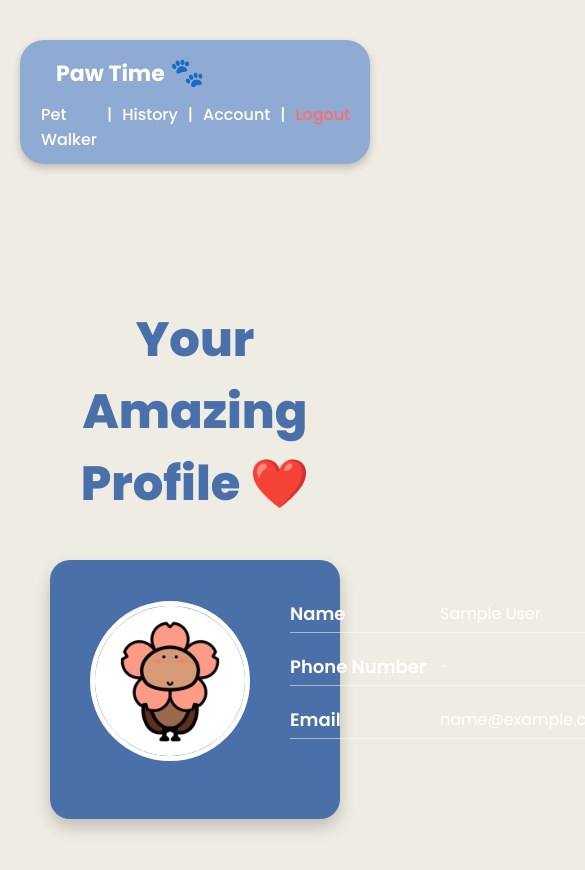
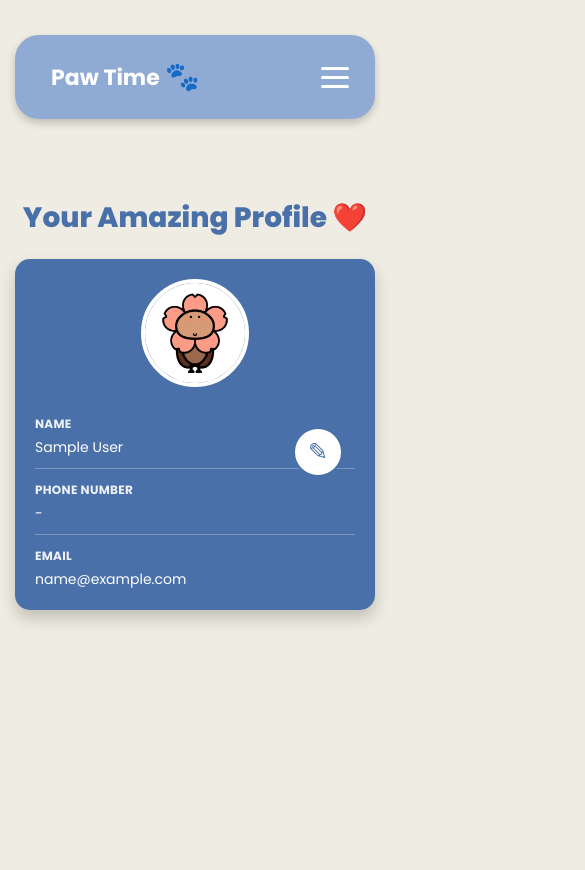
Before and after one commit to AdilBusra/FrontEnd_PawTime_TerlaluAdil, a React (Vite) app: page /account in a window 390 px wide. Shown: the top 870 px of the page, 585 px wide, since content can reach past the window. Built offline with nearby package versions, Linux system fonts and the light colour scheme; no server answers; sample sign-in values are in the browser's storage; a small style sheet from the web is missing.

Commit message:
Mobile styling

```diff
--- a/src/App.css
+++ b/src/App.css
@@ -30,6 +30,9 @@ body {
 .main-header-container {
   padding: 20px;
   background-color: #efece3;
+  position: relative;
+  z-index: 100;
+  overflow: visible;
 }
 .navbar-content {
   background-color: #8fabd4; /* Biru Pucat */
@@ -42,6 +45,93 @@ body {
   color: white;
   max-width: 1500px;
   margin: 20px auto;
+  position: relative;
+  overflow: visible;
+}
+
+/* Burger Menu Button */
+.burger-menu-btn {
+  display: none;
+  flex-direction: column;
+  background: none;
+  border: none;
+  cursor: pointer;
+  padding: 10px;
+  gap: 6px;
+  align-items: center;
+  justify-content: center;
+  z-index: 102;
+  position: relative;
+}
+
+@media (max-width: 768px) {
+  .burger-menu-btn {
+    display: flex !important;
+    margin-left: auto;
+  }
+}
+
+.burger-line {
+  width: 28px;
+  height: 3px;
+  background-color: white;
+  border-radius: 2px;
+  transition: all 0.3s ease;
+  display: block;
+}
+
+/* Mobile Responsive - Show burger menu */
+@media (max-width: 768px) {
+  .main-header-container {
+    padding: 15px;
+    position: relative;
+    z-index: 100;
+  }
+
+  .navbar-content {
+    padding: 15px 20px;
+    border-radius: 30px;
+    flex-wrap: nowrap;
+    min-height: 60px;
+    position: relative;
+    z-index: 101;
+  }
+
+  .logo-section a {
+    font-size: 24px;
+  }
+
+  .logo-icon {
+    font-size: 22px;
+  }
+
+  .nav-link {
+    padding: 15px 20px;
+    font-size: 16px;
+    display: block;
+    color: white;
+    text-decoration: none;
+    border-bottom: 1px solid rgba(255, 255, 255, 0.2);
+    cursor: pointer;
+    transition: background-color 0.2s ease;
+    pointer-events: auto;
+  }
+
+  .nav-link:last-child {
+    border-bottom: none;
+  }
+
+  .nav-link:hover {
+    background-color: rgba(0, 0, 0, 0.15);
+  }
+
+  .nav-link:active {
+    background-color: rgba(0, 0, 0, 0.2);
+  }
+
+  .separator {
+    display: none !important;
+  }
 }
 
 .navbar-container {
@@ -73,7 +163,38 @@ body {
   font-size: 20px;
   font-weight: 500;
   margin-right: 20px;
-}
+  display: flex;
+  align-items: center;
+  gap: 5px;
+}
+
+/* Mobile: Override action-nav display */
+@media (max-width: 768px) {
+  .action-nav {
+    display: none !important;
+    position: absolute;
+    top: 100%;
+    left: 0;
+    right: 0;
+    background-color: #7394c1;
+    flex-direction: column;
+    padding: 0;
+    border-radius: 30px;
+    margin-top: 10px;
+    margin-right: 0;
+    padding-top: 10px;
+    box-shadow: 0 -4px 12px rgba(0, 0, 0, 0.1), 0 4px 12px rgba(0, 0, 0, 0.15);
+    gap: 0;
+    width: 100%;
+    z-index: 1000;
+    pointer-events: auto;
+  }
+
+  .action-nav.mobile-open {
+    display: flex !important;
+  }
+}
+
 .nav-link {
   color: white;
   text-decoration: none;
@@ -1088,6 +1209,8 @@ body {
 .account-page-main {
   text-align: center;
   padding: 60px 50px;
+  background-color: #efece3;
+  min-height: 100vh;
 }
 .profile-heading {
   font-size: 48px;
@@ -1109,6 +1232,7 @@ body {
 }
 .profile-photo-container {
   text-align: center;
+  flex-shrink: 0;
 }
 .profile-photo-container img {
   width: 150px;
@@ -1130,6 +1254,7 @@ body {
 .profile-details {
   flex: 1;
   text-align: left;
+  position: relative;
 }
 .detail-row-account {
   display: flex;
@@ -1144,6 +1269,10 @@ body {
   min-width: 150px;
 }
 .detail-row-account span {
+  flex: 1;
+  font-size: 16px;
+}
+.detail-row-account input {
   flex: 1;
   font-size: 16px;
 }
@@ -1152,6 +1281,147 @@ body {
   color: #ffd700; /* Emas */
   margin-left: 10px;
   cursor: pointer;
+}
+
+/* Mobile Responsive - Profile Page */
+@media (max-width: 768px) {
+  .account-page-main {
+    padding: 20px 15px;
+  }
+
+  .profile-heading {
+    font-size: 28px;
+    margin-bottom: 20px;
+  }
+
+  .profile-card {
+    flex-direction: column;
+    gap: 20px;
+    padding: 20px;
+    border-radius: 15px;
+    position: relative;
+    max-width: 100%;
+    align-items: stretch;
+  }
+
+  .profile-photo-container {
+    width: 100%;
+    flex-shrink: 0;
+    display: flex;
+    flex-direction: column;
+    align-items: center;
+  }
+
+  .profile-photo-container img {
+    width: 100px;
+    height: 100px;
+    border: 4px solid white;
+    margin-bottom: 8px;
+  }
+
+  .profile-details {
+    width: 100%;
+    text-align: left;
+    display: flex;
+    flex-direction: column;
+    gap: 0;
+  }
+
+  .detail-row-account {
+    flex-direction: column;
+    align-items: flex-start;
+    margin-bottom: 12px;
+    padding-bottom: 10px;
+    border-bottom: 1px solid rgba(255, 255, 255, 0.25);
+  }
+
+  .detail-row-account:last-of-type {
+    border-bottom: none;
+    margin-bottom: 0;
+    padding-bottom: 0;
+  }
+
+  .detail-row-account label {
+    font-size: 12px;
+    font-weight: 700;
+    min-width: auto;
+    margin-bottom: 4px;
+    text-transform: uppercase;
+    letter-spacing: 0.3px;
+    color: rgba(255, 255, 255, 0.9);
+    display: block;
+    width: 100%;
+  }
+
+  .detail-row-account span {
+    font-size: 14px;
+    width: 100%;
+    color: white;
+    word-break: break-word;
+  }
+
+  .detail-row-account input {
+    font-size: 14px;
+    width: 100%;
+    padding: 8px 10px;
+    border: 1px solid rgba(255, 255, 255, 0.35);
+    border-radius: 5px;
+    background-color: rgba(255, 255, 255, 0.1);
+    color: white;
+    font-family: inherit;
+    box-sizing: border-box;
+  }
+
+  .detail-row-account input::placeholder {
+    color: rgba(255, 255, 255, 0.5);
+  }
+
+  .detail-row-account input:focus {
+    outline: none;
+    background-color: rgba(255, 255, 255, 0.15);
+    border-color: rgba(255, 255, 255, 0.5);
+  }
+
+  .edit-profile-icon-btn {
+    position: absolute;
+    top: 12px;
+    right: 12px;
+    width: 40px;
+    height: 40px;
+    font-size: 18px;
+    flex-shrink: 0;
+    margin: 0;
+    padding: 0;
+  }
+
+  .profile-action-buttons {
+    display: flex;
+    flex-direction: column;
+    gap: 8px;
+    margin-top: 15px;
+    margin-bottom: 0;
+  }
+
+  .profile-btn-save,
+  .profile-btn-cancel {
+    width: 100%;
+    padding: 10px 14px;
+    font-size: 13px;
+  }
+
+  .profile-walker-buttons {
+    display: flex;
+    flex-direction: column;
+    gap: 8px;
+    width: 100%;
+    margin-top: 12px;
+  }
+
+  .profile-walker-btn {
+    width: 100%;
+    padding: 10px 14px;
+    font-size: 13px;
+  }
 }
 
 /* --- ACCOUNT PAGE / DASHBOARD STYLES --- */
@@ -1645,6 +1915,98 @@ body {
   transform: scale(1.1);
 }
 
+/* Profile Action Buttons */
+.profile-action-buttons {
+  display: flex;
+  gap: 10px;
+  margin-bottom: 15px;
+  margin-top: 20px;
+}
+
+.profile-btn-save,
+.profile-btn-cancel {
+  flex: 1;
+  padding: 12px 20px;
+  color: white;
+  border: none;
+  border-radius: 8px;
+  font-weight: 600;
+  cursor: pointer;
+  font-size: 14px;
+  display: flex;
+  align-items: center;
+  justify-content: center;
+  gap: 8px;
+  transition: all 0.3s ease;
+}
+
+.profile-btn-save {
+  background-color: #4CAF50;
+}
+
+.profile-btn-save:hover {
+  background-color: #45a049;
+  box-shadow: 0 4px 12px rgba(76, 175, 80, 0.3);
+}
+
+.profile-btn-cancel {
+  background-color: #f44336;
+}
+
+.profile-btn-cancel:hover {
+  background-color: #da190b;
+  box-shadow: 0 4px 12px rgba(244, 67, 54, 0.3);
+}
+
+/* Profile Walker Buttons */
+.profile-walker-buttons {
+  display: flex;
+  gap: 10px;
+  margin-top: 20px;
+}
+
+.profile-walker-btn {
+  flex: 1;
+  padding: 12px 20px;
+  background-color: white;
+  color: #4A70A9;
+  border: none;
+  border-radius: 8px;
+  font-weight: 700;
+  cursor: pointer;
+  font-size: 14px;
+  display: flex;
+  align-items: center;
+  justify-content: center;
+  gap: 8px;
+  transition: all 0.3s ease;
+  box-shadow: 0 2px 8px rgba(74, 112, 169, 0.15);
+}
+
+.profile-walker-btn:hover {
+  background-color: #f5f5f5;
+  box-shadow: 0 4px 12px rgba(74, 112, 169, 0.25);
+  transform: translateY(-1px);
+}
+
+.profile-walker-btn i {
+  font-size: 16px;
+}
+
+@media (max-width: 768px) {
+  .profile-walker-buttons {
+    flex-direction: column;
+    gap: 8px;
+    margin-top: 12px;
+  }
+
+  .profile-walker-btn {
+    width: 100%;
+    padding: 10px 14px;
+    font-size: 13px;
+  }
+}
+
 /* --- WALKER ACTIVE BOOKINGS PAGE STYLES --- */
 .walker-confirmation-container {
   padding: 40px 20px;
--- a/src/components/Header.jsx
+++ b/src/components/Header.jsx
@@ -7,6 +7,7 @@ import AlertModal from "./AlertModal";
 function Header({ userRole }) {
   const navigate = useNavigate(); // <-- Panggil Hook
   const [showLogoutAlert, setShowLogoutAlert] = useState(false);
+  const [menuOpen, setMenuOpen] = useState(false); // <-- BARU untuk burger menu
 
   // Check if user is logged in
   const isLoggedIn = !!localStorage.getItem("token");
@@ -34,12 +35,16 @@ function Header({ userRole }) {
       const urlPath = targetPage === "walker" ? "/walkers" : `/${targetPage}`;
       navigate(urlPath);
     }
+
+    // Close menu after navigation
+    setMenuOpen(false);
   };
 
   // Handle Logout
   const handleLogout = (e) => {
     e.preventDefault();
     setShowLogoutAlert(true);
+    setMenuOpen(false); // Close menu
   };
 
   const confirmLogout = () => {
@@ -63,6 +68,7 @@ function Header({ userRole }) {
             onClick={(e) => {
               e.preventDefault();
               navigate("/");
+              setMenuOpen(false);
             }} // Navigasi ke root path
           >
             <span className="logo-text">Paw Time</span>
@@ -70,7 +76,23 @@ function Header({ userRole }) {
           </a>
         </div>
 
-        <nav className="action-nav">
+        {/* Burger Menu Button */}
+        <button
+          className="burger-menu-btn"
+          onClick={() => {
+            console.log("Burger clicked! menuOpen was:", menuOpen);
+            setMenuOpen(!menuOpen);
+            console.log("menuOpen now:", !menuOpen);
+          }}
+          aria-label="Toggle menu"
+        >
+          <span className="burger-line"></span>
+          <span className="burger-line"></span>
+          <span className="burger-line"></span>
+        </button>
+
+        {/* Desktop Navigation */}
+        <nav className={`action-nav ${menuOpen ? "mobile-open" : ""}`}>
           <a
             href="#"
             className="nav-link"
--- a/src/pages/AccountPage.jsx
+++ b/src/pages/AccountPage.jsx
@@ -308,15 +308,6 @@ function AccountPage() {
 
           {/* KANAN: Detail Akun */}
           <div className="profile-details">
-            <div
-              style={{
-                display: "flex",
-                justifyContent: "space-between",
-                alignItems: "flex-start",
-                marginBottom: "20px",
-              }}
-            >
-              <div style={{ flex: 1 }}>
             {renderDetailRow("Name", "name")}
             {renderDetailRow("Phone Number", "phone")}
             {renderDetailRow("Email", "email")}
@@ -327,87 +318,48 @@ function AccountPage() {
                 {renderDetailRow("Bio", "bio")}
               </>
             )}
-              </div>
 
-              {/* Icon Pencil di Ujung */}
+            {/* Icon Pencil - Responsive */}
             <button
               onClick={() => setIsEditMode(!isEditMode)}
               className="edit-profile-icon-btn"
+              title={isEditMode ? "Cancel Edit" : "Edit Profile"}
             >
-                ✎
+              {isEditMode ? "✕" : "✎"}
             </button>
-            </div>
 
             {/* Save/Cancel Buttons saat Edit Mode */}
             {isEditMode && (
-              <div
-                style={{ display: "flex", gap: "10px", marginBottom: "15px" }}
-              >
+              <div className="profile-action-buttons">
                 <button
                   onClick={handleSaveAll}
-                  style={{
-                    flex: 1,
-                    padding: "10px",
-                    backgroundColor: "#4CAF50",
-                    color: "white",
-                    border: "none",
-                    borderRadius: "8px",
-                    fontWeight: "600",
-                    cursor: "pointer",
-                  }}
+                  className="profile-btn-save"
                 >
-                  Save Changes
+                  <i className="fas fa-check"></i> Save Changes
                 </button>
                 <button
                   onClick={handleCancel}
-                  style={{
-                    flex: 1,
-                    padding: "10px",
-                    backgroundColor: "#f44336",
-                    color: "white",
-                    border: "none",
-                    borderRadius: "8px",
-                    fontWeight: "600",
-                    cursor: "pointer",
-                  }}
+                  className="profile-btn-cancel"
                 >
-                  Cancel
+                  <i className="fas fa-times"></i> Cancel
                 </button>
               </div>
             )}
 
             {/* Tambahkan tombol jika Walker */}
             {profile.role === "walker" && (
-              <div style={{ display: "flex", gap: "10px", marginTop: "20px" }}>
+              <div className="profile-walker-buttons">
                 <button
-                  style={{
-                    flex: 1,
-                    padding: "10px 20px",
-                    backgroundColor: "white",
-                    color: "#4A70A9",
-                    border: "none",
-                    borderRadius: "8px",
-                    fontWeight: "700",
-                    cursor: "pointer",
-                  }}
+                  className="profile-walker-btn"
                   onClick={() => navigate("/setup/confirm")}
                 >
-                  Cek Orderan
+                  <i className="fas fa-list-check"></i> Cek Orderan
                 </button>
                 <button
-                  style={{
-                    flex: 1,
-                    padding: "10px 20px",
-                    backgroundColor: "white",
-                    color: "#4A70A9",
-                    border: "none",
-                    borderRadius: "8px",
-                    fontWeight: "700",
-                    cursor: "pointer",
-                  }}
+                  className="profile-walker-btn"
                   onClick={() => navigate("/walker/active")}
                 >
-                  Active Bookings
+                  <i className="fas fa-clock"></i> Active Bookings
                 </button>
               </div>
             )}
```
Lines whose indentation alone changed are shown as unchanged.
